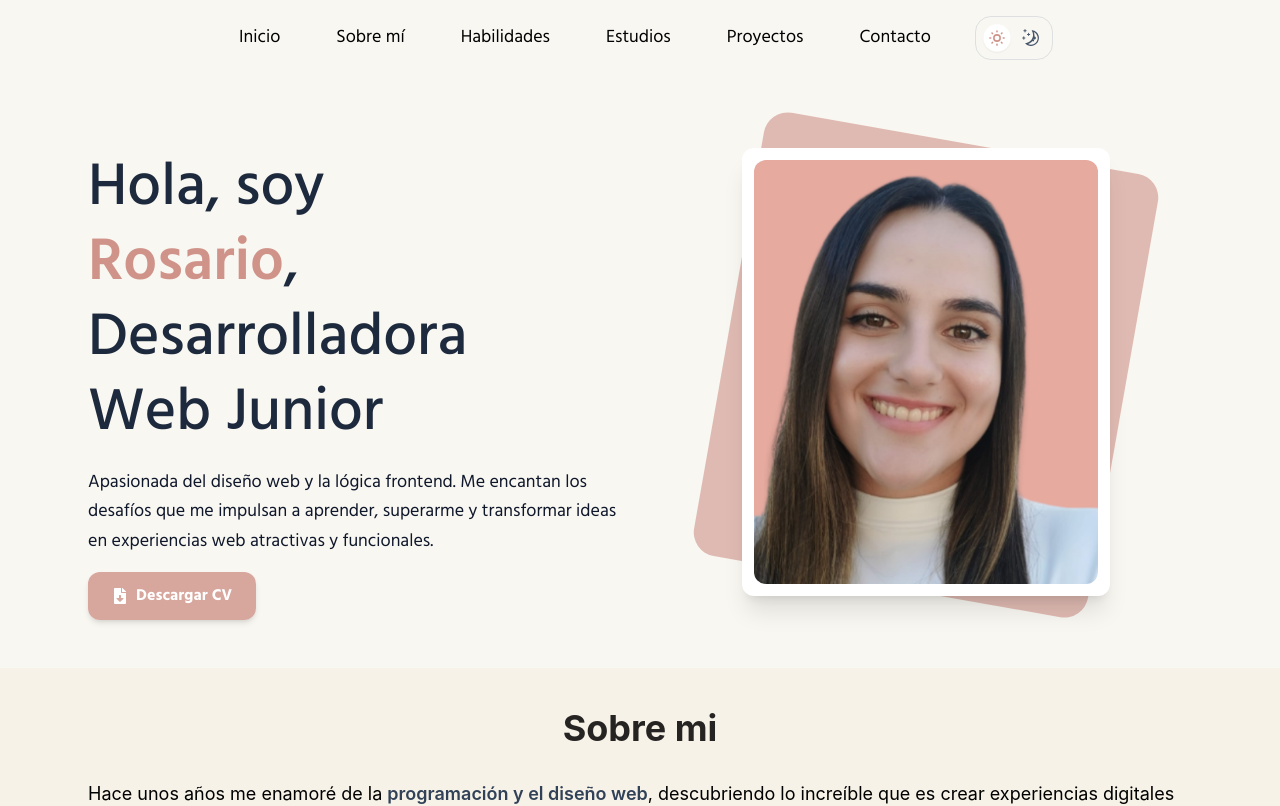
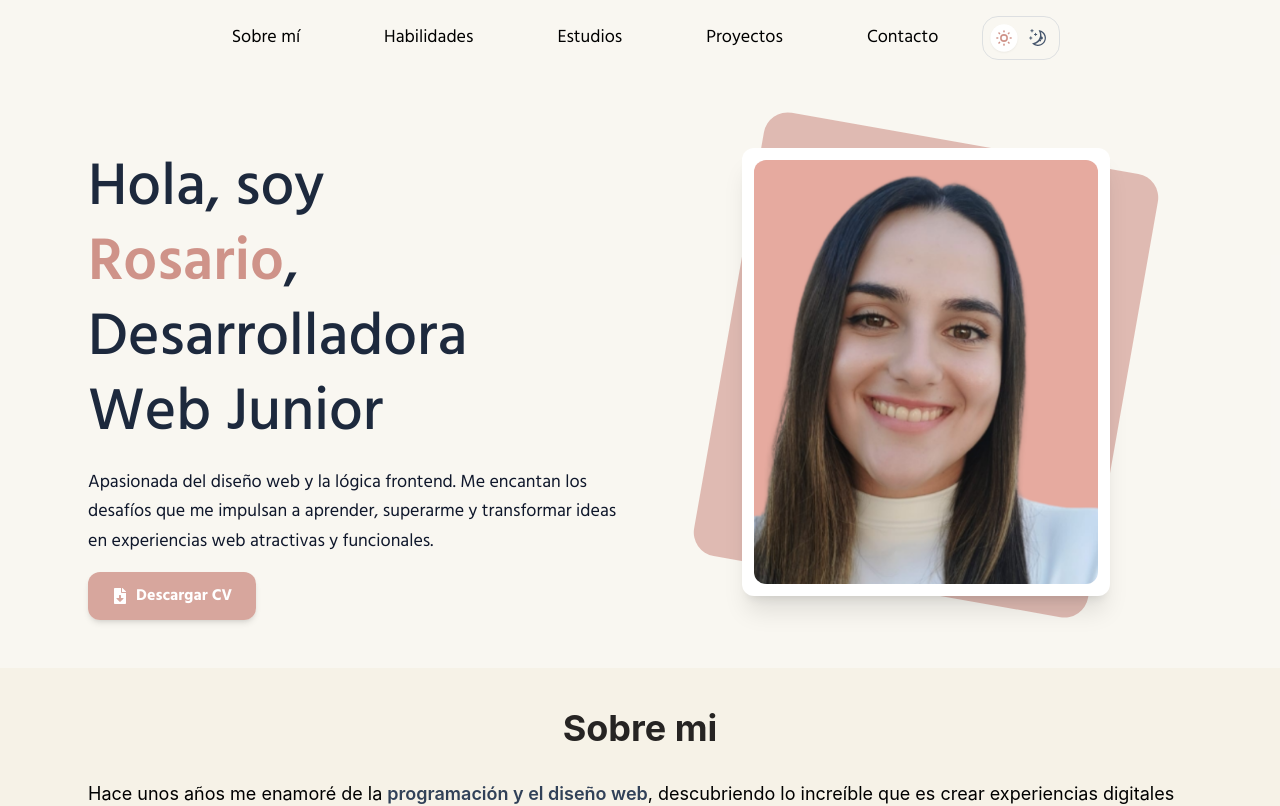
Before and after one commit to webbyrous/mi-portfolio, a React (Vite) app: page / in a window 1280 px wide. Shown: the top 806 px of the page. Built offline with nearby package versions, Linux system fonts and the light colour scheme.

Commit message:
Inicio hidden in lg screen

```diff
--- a/src/components/Navbar.jsx
+++ b/src/components/Navbar.jsx
@@ -39,12 +39,16 @@ export default function Navbar() {
         <ul className={`${isOpen ? 'flex' : 'hidden'}
           flex-col lg:flex lg:flex-row lg:w-auto lg:static
           absolute top-full left-0 w-full lg:h-auto
-          bg-peach-nav lg:bg-transparent dark:bg-dark-bg-strong gap-2 lg:gap-8 items-center justify-start lg:justify-center
+          bg-peach-nav lg:bg-transparent dark:bg-dark-bg-strong gap-2 lg:gap-15 items-center justify-start lg:justify-center
           z-50 shadow-2xl lg:shadow-none transitions-colors duration-300 lg:dark:bg-transparent`}>
-          {navLinks.map((link) => (
-            <li key={link.name} onClick={() => setIsOpen(false)} className='w-full lg:w-auto text-center lg:py-1 inline-block transition-all duration-300 rounded-lg px-3 py-1 hover:bg-pink/20 hover:text-pink hover:scale-105 hover:-translate-y-1 cursor-pointer'>
-              <a href={link.href} className='block md:inline-block w-full py-1.5 lg:py-0'>{link.name}</a></li>
-          ))}
+          {navLinks.map((link) => {
+            // En pantallas grandes no nos interesa mostrar la opción Inicio
+            const isInicio = link.name ==='Inicio';
+              return (
+              <li key={link.name} onClick={() => setIsOpen(false)} className={`${isInicio ? 'lg:hidden' : ''} w-full lg:w-auto text-center lg:py-1 inline-block transition-all duration-300 rounded-lg px-3 py-1 hover:bg-pink/20 hover:text-pink hover:scale-105 hover:-translate-y-1 cursor-pointer`}>
+                <a href={link.href} className='block md:inline-block w-full py-1.5 lg:py-0'>{link.name}</a></li>
+              );
+          })}
         </ul>
         {/*Botón de cambiar el tema */}
         <div className='flex gap-2 py-2 px-2 rounded-2xl border-grey-medium/70 dark:border-grey-medium/30 border'>
```
